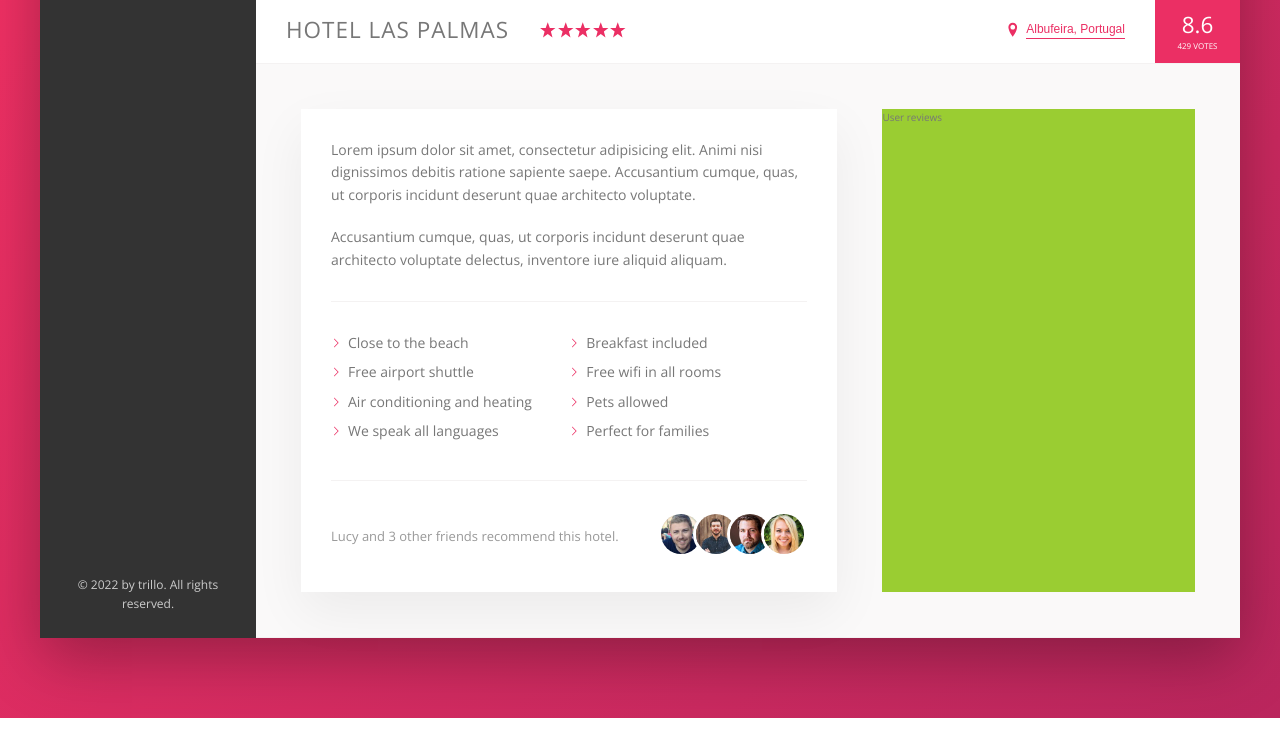
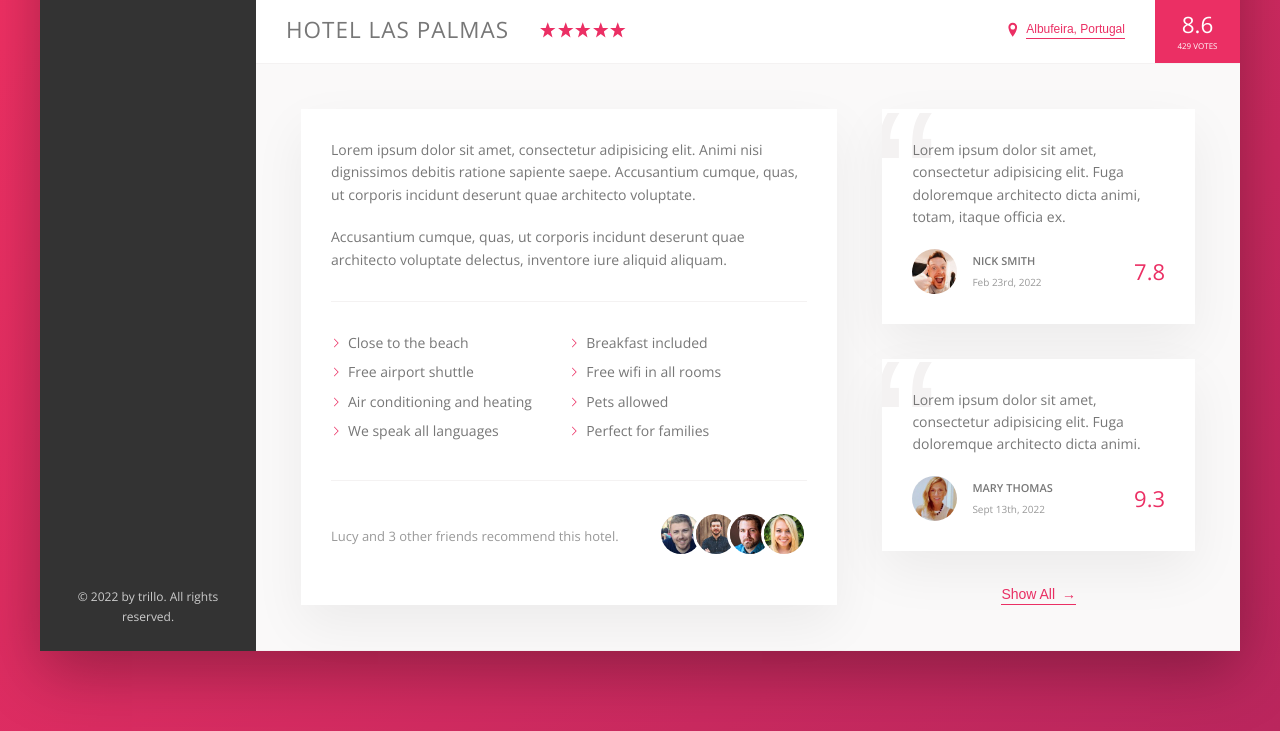
Before and after one commit to ehlkara/Trillo_Project, a website: page index.html in a window 1280 px wide. Shown: the part 538-1269 px from the top of the page. Drawn offline with nearby package versions, Linux system fonts and the light colour scheme.

Commit message:
builded review

```diff
--- a/index.html
+++ b/index.html
@@ -169,7 +169,35 @@
                         </div>
 
                         <div class="user-reviews">
-                            User reviews
+                            <figure class="review">
+                                <blockquote class="review__text">
+                                    Lorem ipsum dolor sit amet, consectetur adipisicing elit. Fuga doloremque architecto dicta animi, totam, itaque officia ex.
+                                </blockquote>
+                                <figcaption class="review__user">
+                                    <img src="img/user-1.jpg" alt="User 1" class="review__photo">
+                                    <div class="review__user-box">
+                                        <p class="review__user-name">Nick Smith</p>
+                                        <p class="review__user-date">Feb 23rd, 2022</p>
+                                    </div>
+                                    <div class="review__rating">7.8</div>
+                                </figcaption>
+                            </figure>
+
+                            <figure class="review">
+                                <blockquote class="review__text">
+                                    Lorem ipsum dolor sit amet, consectetur adipisicing elit. Fuga doloremque architecto dicta animi.
+                                </blockquote>
+                                <figcaption class="review__user">
+                                    <img src="img/user-2.jpg" alt="User 1" class="review__photo">
+                                    <div class="review__user-box">
+                                        <p class="review__user-name">Mary Thomas</p>
+                                        <p class="review__user-date">Sept 13th, 2022</p>
+                                    </div>
+                                    <div class="review__rating">9.3</div>
+                                </figcaption>
+                            </figure>
+
+                            <button class="btn-inline">Show All <span>&rarr;</span></button>
                         </div>
                     </div>
                 </main>
--- a/sass/_components.scss
+++ b/sass/_components.scss
@@ -280,8 +280,17 @@
     cursor: pointer;
     transition: all .2s;
 
+    & span {
+        margin-left: 3px;
+        transition: margin-left .2s;
+    }
+
     &:hover {
         color: var(--color-grey-dark-1);
+
+        span {
+            margin-left: 8px;
+        }
     }
 
     &:focus {
@@ -383,3 +392,67 @@
         }
     }
 }
+
+
+///////////////////////////////////////////////////
+// REVIEWS
+.review {
+    background-color: #fff;
+    box-shadow: var(--shadow-light);
+    padding: 3rem;
+    margin-bottom: 3.5rem;
+    position: relative;
+    overflow: hidden;
+
+    &__text {
+        margin-bottom: 2rem;
+        z-index: 10;
+        position: relative;
+    }
+
+    &__user {
+        display: flex;
+        align-items: center;
+    }
+
+    &__photo {
+        height: 4.5rem;
+        width: 4.5rem;
+        border-radius: 50%;
+        margin-right: 1.5rem;
+    }
+
+    &__user-box {
+        margin-right: auto;
+    }
+
+    &__user-name {
+        font-size: 1.1rem;
+        font-weight: 600;
+        text-transform: uppercase;
+        margin-bottom: .4rem;
+    }
+
+    &__user-date {
+        font-size: 1rem;
+        color: var(--color-grey-dark-3);
+    }
+
+    &__rating {
+        color: var(--color-primary);
+        font-size: 2.2rem;
+        font-weight: 300;
+    }
+
+    &::before {
+        content: "\201C";
+        position: absolute;
+        top: -2.75rem;
+        left: -1rem;
+        line-height: 1;
+        font-size: 20rem;
+        color: var(--color-grey-light-2);
+        font-family: sans-serif;
+        z-index: 1;
+    }
+}
--- a/sass/_layout.scss
+++ b/sass/_layout.scss
@@ -43,6 +43,7 @@
 }
 
 .detail {
+    font-size: 1.4rem;
     display: flex;
     padding: 4.5rem;
     background-color: var(--color-grey-light-1);
@@ -50,7 +51,6 @@
 }
 
 .description {
-    font-size: 1.4rem;
     background-color: #fff;
     box-shadow: var(--shadow-light);
     padding: 3rem;
@@ -59,6 +59,9 @@
 }
 
 .user-reviews {
-    background-color: yellowgreen;
     flex: 1;
+
+    display: flex;
+    flex-direction: column;
+    align-items: center;
 }
```
Also changed, not shown: css/style.css.
